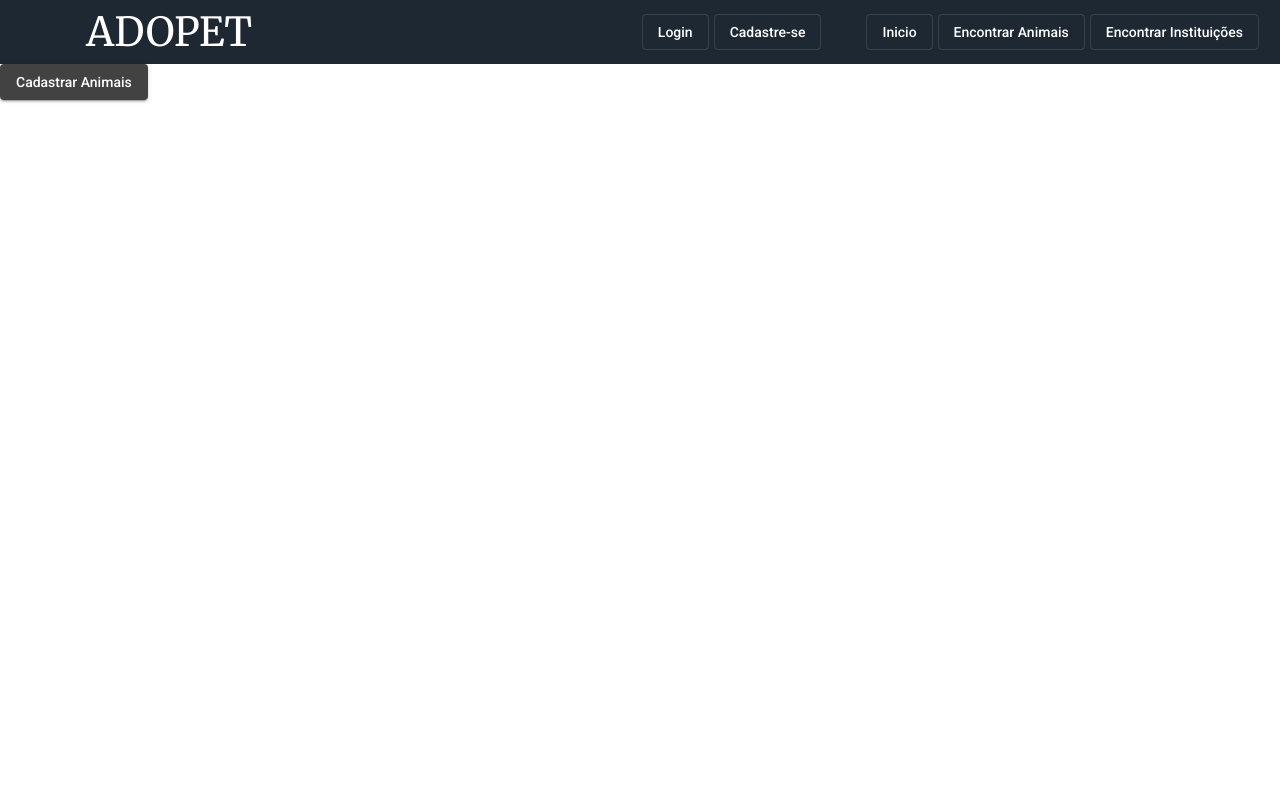
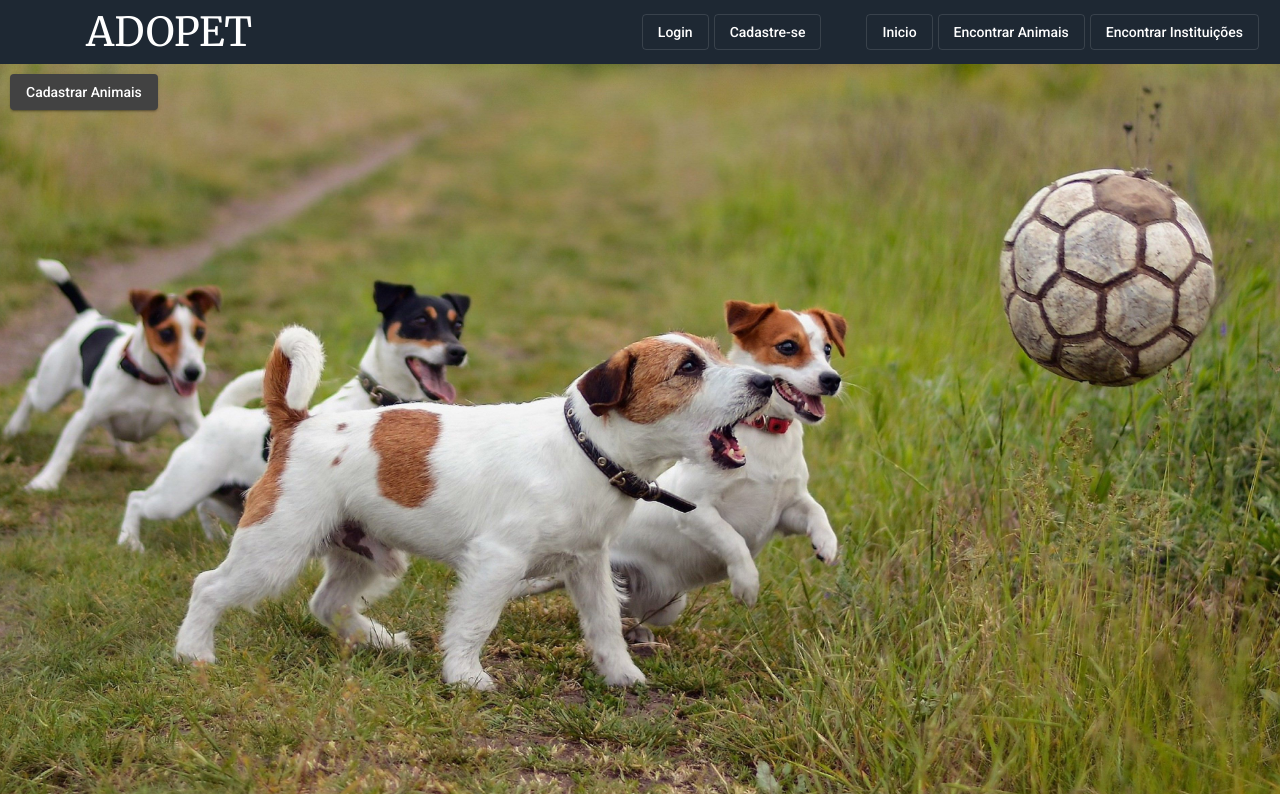
Before and after one commit to johnnyrtrentin/adopet-SOCIESC, an Angular app: page /view/animals in a window 1280 px wide. Built offline with nearby package versions, Linux system fonts and the light colour scheme.

Commit message:
ajuste no sass e modal de cadastramento de animal

```diff
--- a/src/app/login/login.component.scss
+++ b/src/app/login/login.component.scss
@@ -81,7 +81,7 @@
   }
 
   .container-fluid {
-    height: 90%;
+    height: 91.2%;
     background-position: center;
     background-repeat: no-repeat;
     background-size: cover;
--- a/src/app/register/register.component.scss
+++ b/src/app/register/register.component.scss
@@ -81,7 +81,7 @@
   }
 
   .container-fluid {
-    height: 90%;
+    height: 91.2%;
     background-position: center;
     background-repeat: no-repeat;
     background-size: cover;
--- a/src/app/view-animals/modal-animal.html
+++ b/src/app/view-animals/modal-animal.html
@@ -7,7 +7,7 @@
 
     <div>
         <mat-form-field>
-            <mat-select [(ngModel)]="data.animalType" placeholder="Tipo do animal">
+            <mat-select [(ngModel)]="data.animalType" placeholder="Espécie do animal">
                 <mat-option value="Cachorro">Cachorro</mat-option>
                 <mat-option value="Gato">Gato</mat-option>
             </mat-select>
--- a/src/app/view-animals/view-animals.component.html
+++ b/src/app/view-animals/view-animals.component.html
@@ -1,3 +1,35 @@
+<div class="animal-wallpaper">
+    <div>
+        <button mat-raised-button color="wanr" (click)="OpenModal()" class="btn-register-animal">
+            Cadastrar Animais
+        </button>
+    </div>
 
-<button mat-raised-button color="wanr" (click)="OpenModal()">Cadastrar Animais</button>
-<mat-divider [inset]="true"></mat-divider>
+    <div *ngIf="animals">
+        <div *ngFor="let animal of animals" class="d-flex justify-content-center">
+            <mat-list>
+                <mat-card>
+                    <mat-card-header>
+                        <div mat-card-avatar class="animal-header-image"></div>
+                        <mat-card-title>PET {{animal.animalName}}</mat-card-title>
+                        <mat-card-subtitle>Disponível para adoção!</mat-card-subtitle>
+                    </mat-card-header>
+
+                    <mat-card-content>
+                        <div>Espécie do PET: {{animal.animalType}}</div>
+                        <div>Cor do PET: {{animal.animalColor}}</div>
+                    </mat-card-content>
+
+                    <mat-card-actions>
+                        <button mat-icon-button class="btn-card">Curtir
+                            <mat-icon>thumb_up_alt</mat-icon>
+                        </button>
+                        <button mat-button>Adotar
+                            <mat-icon>pets</mat-icon>
+                        </button>
+                    </mat-card-actions>
+                </mat-card>
+            </mat-list>
+        </div>
+    </div>
+</div>
--- a/src/app/view-animals/view-animals.component.scss
+++ b/src/app/view-animals/view-animals.component.scss
@@ -0,0 +1,36 @@
+.animal-card {
+    max-width: 400px;
+    display: flex;
+    flex-direction: row;
+    flex-wrap: wrap;
+    justify-content: center;
+    text-align: center;
+    align-items: center;
+}
+
+.animal-header-image {
+    background-image: url('https://cataas.com/cat');
+    background-size: cover;
+}
+
+.animal-wallpaper {
+    background-image: url(../../images/dogs-playing.jpg);
+    background-size: cover;
+    background-repeat: no-repeat;
+    background-position: center;
+    height: 91.2%;
+}
+
+.btn-register-animal {
+    margin-left: 10px;
+    margin-top: 10px;
+}
+
+.btn-card {
+    margin-right: 10px;
+}
+
+md-divider {
+    border-width: 1px;
+    border-style: solid;
+}
--- a/src/app/view-animals/view-animals.component.ts
+++ b/src/app/view-animals/view-animals.component.ts
@@ -18,22 +18,22 @@ export class ViewAnimalsComponent implements OnInit {
   animalType: string;
   animalName: string;
   animalColor: string;
+  animals: Array<object> = [];
 
   constructor(private modal: MatDialog) { }
 
   OpenModal(): void {
     const modalData = this.modal.open(animalModal, {
       width: '240px',
-      data: {
+      data: [{
         animalName: this.animalName,
         animalType: this.animalType,
         animalColor: this.animalColor
-      }
+      }]
     });
 
-    modalData.afterClosed().subscribe(result => {
-      console.log(result)
-    });
+    modalData.afterClosed().subscribe(result =>
+      result ? this.animals.push(result) : '');
   }
 
   ngOnInit() { }
@@ -45,7 +45,7 @@ export class ViewAnimalsComponent implements OnInit {
 })
 
 export class animalModal {
-  constructor( public dialogRef: MatDialogRef<animalModal>, @Inject(MAT_DIALOG_DATA) public data: modalData) { }
+  constructor(public dialogRef: MatDialogRef<animalModal>, @Inject(MAT_DIALOG_DATA) public data: modalData) { }
 
   onNoClick(): void {
     this.dialogRef.close();
```
Also changed, not shown: src/images/dogs-playing.jpg (added).
